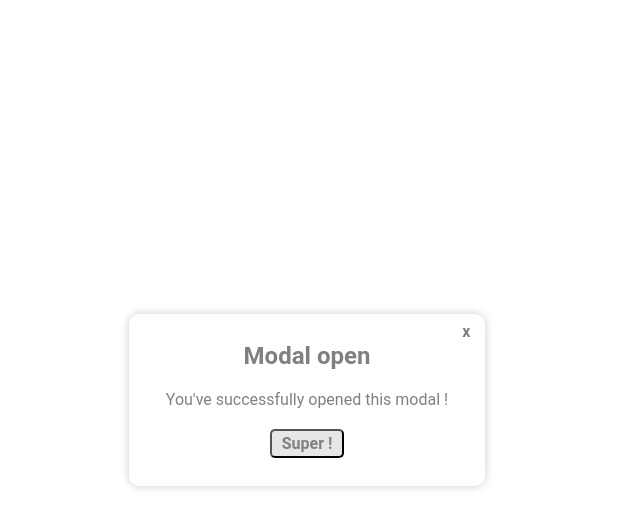
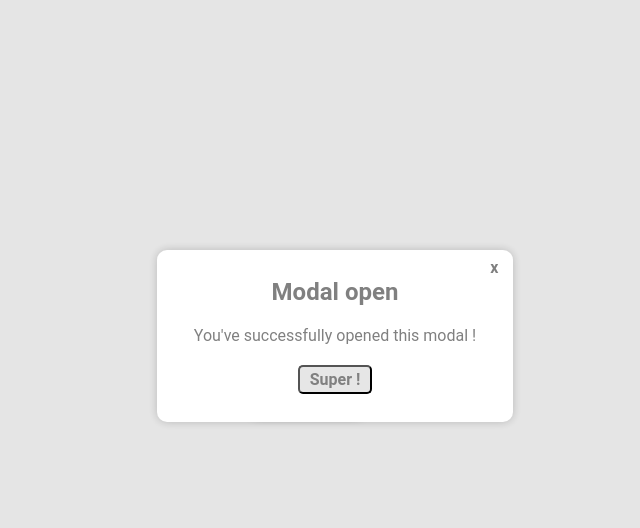
Before and after one commit to loumorganrene/react-mini-modal, a React (Vite) app: page / in a window 1280 px wide. Both pictures are taken after a click on the button "Open Modal". Shown: the top 528 px of the page, without its empty margins (333-973 px from the left). Built offline with nearby package versions, Linux system fonts and the light colour scheme.

Commit message:
:bug: Cente on page + :lipstick: Blurrying background

```diff
--- a/src/App.tsx
+++ b/src/App.tsx
@@ -20,7 +20,6 @@ function App() {
           title="Modal open"
           content="You've successfully opened this modal !"
           color='grey'
-          backgroundColor=''
           footerButton={<Button onClick={() => setOpen(false)} content="Super !" />}
           open={open}
           onClose={() => setOpen(false)}
--- a/src/components/Modal/Modal.css
+++ b/src/components/Modal/Modal.css
@@ -1,7 +1,18 @@
 :root {
     --white: #fff;
     --grey: #6b7280;
-    --transparence: rgba(128, 128, 128, 0.2);
+    --blurry: rgba(128, 128, 128, 0.2);
+}
+
+.modal__background--blurry {
+    position: fixed;
+    top: 0;
+    left: 0;
+    z-index: 9;
+    width: 100vw;
+    height: 100vh;
+    background-color: rgba(0, 0, 0, 0.1);
+    backdrop-filter: blur(5px);
 }
 
 .modal__wrapper {
@@ -10,6 +21,10 @@
     justify-content: center;
     align-items: center;
     text-align: center;
+    left: 50%;
+    top: 50%;
+    margin-left: -150px;
+    margin-top: -150px;
     min-height: 85px;
     width: fit-content;
     height: fit-content;
@@ -50,7 +65,7 @@
 .modal__btn {
     font: inherit;
     color: inherit;
-    background: var(--transparence);
+    background: var(--blurry);
     cursor: pointer;
     outline: inherit;
     border-radius: 5px;
@@ -68,7 +83,7 @@
 
 .modal__btn--close:hover {
     border-radius: 5px;
-    background-color: var(--transparence);
+    background-color: var(--blurry);
 }
 
 .modal__btn:focus,
--- a/src/components/Modal/Modal.tsx
+++ b/src/components/Modal/Modal.tsx
@@ -47,7 +47,7 @@ function Modal({
     const keyListenersMap = new Map([["Escape", onClose], ["Tab", handleTabKey]])
 
     useEffect(() => {
-        open ? (document.body.style.overflow = 'hidden') : (document.body.style.overflow = 'none')
+        open === true ? (document.body.style.overflow = 'hidden') : (document.body.style.overflow = 'none')
         function keyListener(e: KeyboardEvent) {
             const listener = keyListenersMap.get(e.key)
             return listener && listener(e)
@@ -58,7 +58,8 @@ function Modal({
     })
 
     return open ? createPortal(
-        <div
+        <div className='modal__background--blurry'>
+            <div
             ref={modalRef}
             className='modal__wrapper'
             role='dialog'
@@ -87,7 +88,8 @@ function Modal({
                 </div>
                 <div className="modal__footer">{footerButton}</div>
             </div>
-        </div>, document.body
+        </div>
+    </div>, document.body
     ) : null
 }
 
```
Also changed, not shown: 1 other file (tests, documents, lock files or other folders).
